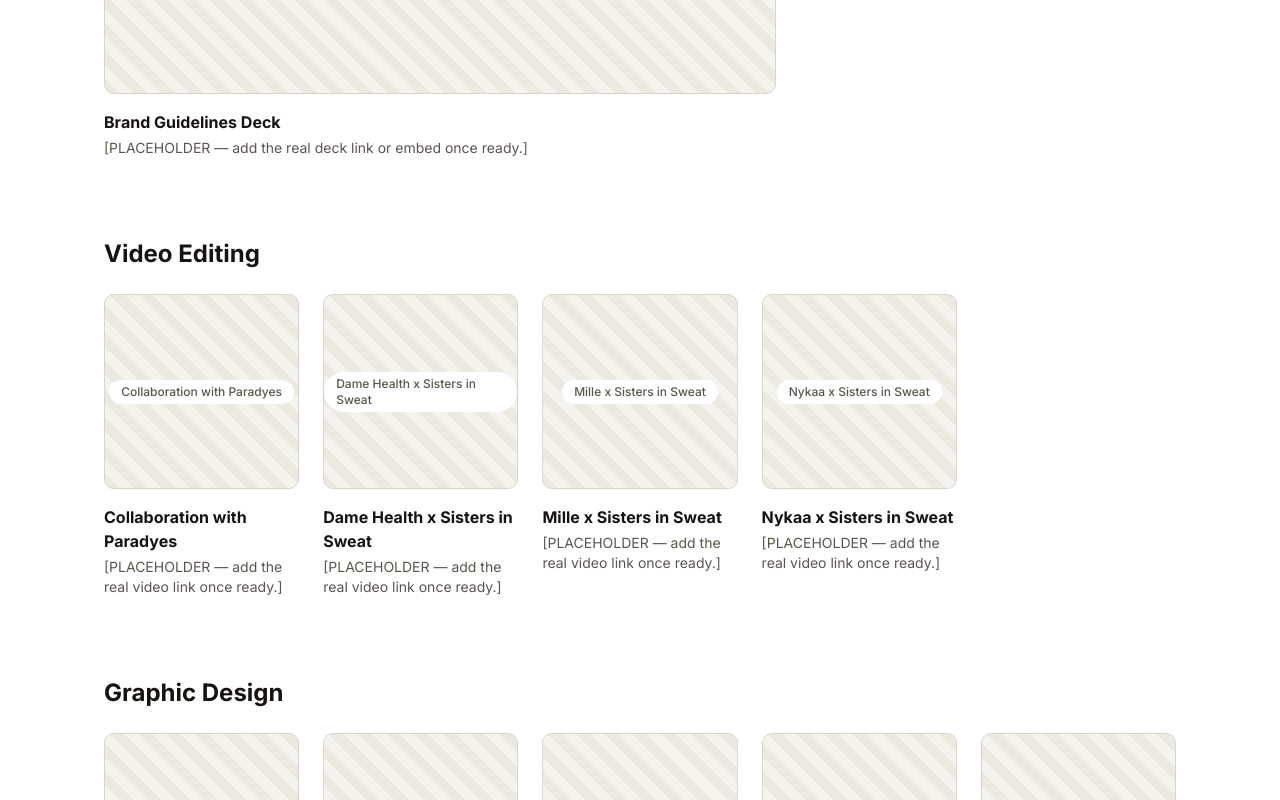
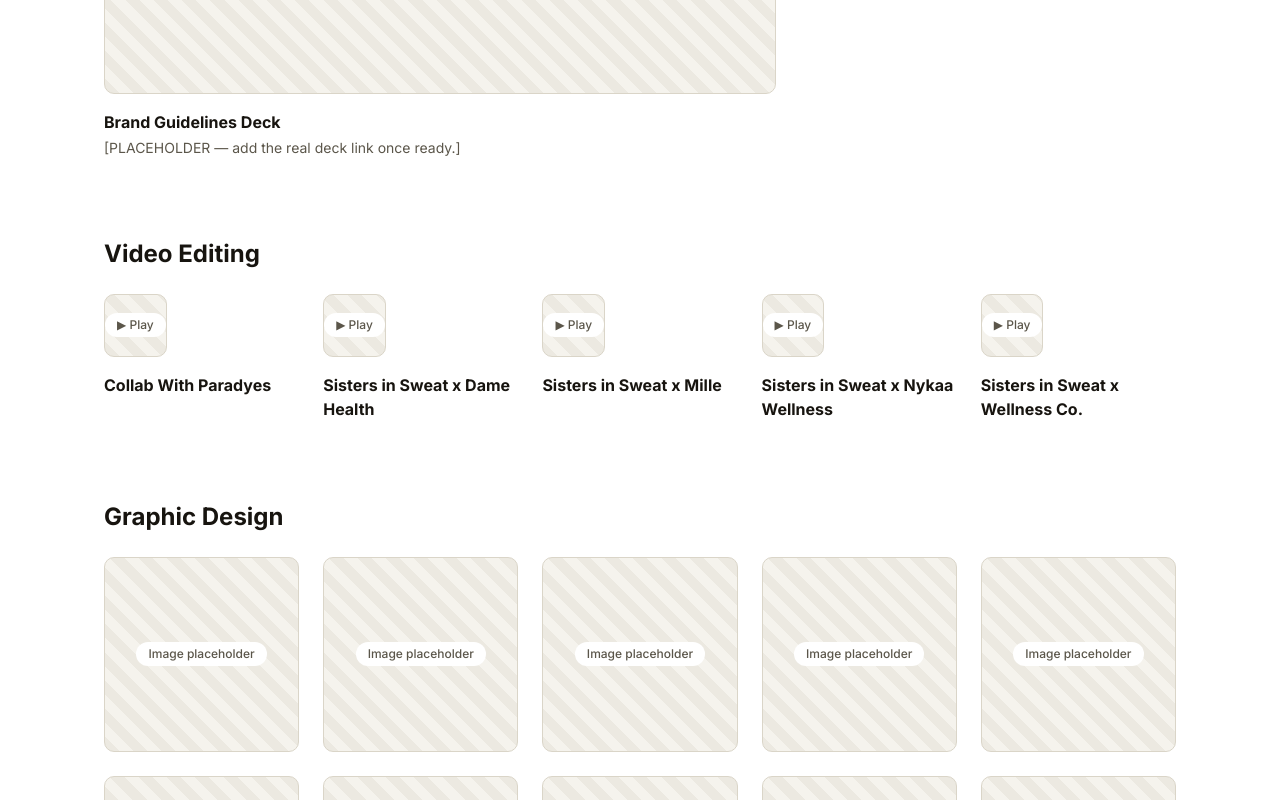
Before and after one commit to shubha-wq/shubha-portfolio, a Next.js app: page /projects in a window 1280 px wide. Shown: the part 1240-2040 px from the top of the page. Built offline with nearby package versions, Linux system fonts and the light colour scheme.

Commit message:
Add files via upload

```diff
--- a/app/page.tsx
+++ b/app/page.tsx
@@ -13,7 +13,7 @@
   const featuredSlugs = ["sisters-in-sweat", "voucher-management-system", "mohmani"];
   const featuredProjects = featuredSlugs
     .map((slug) => (projects as Project[]).find((p) => p.slug === slug))
-    .filter((p): p is Project => Boolean(p));
+    .filter((p): p is Project => Boolean(p) && p!.enabled);
 
   return (
     <main>
--- a/components/ProjectSections.tsx
+++ b/components/ProjectSections.tsx
@@ -1,20 +1,36 @@
 import Placeholder from "./Placeholder";
+import VideoCard from "./VideoCard";
 
-export type Item = {
+export type LinkItem = {
   id: string;
   title: string;
   description: string;
   url: string;
+  enabled: boolean;
 };
 
-export type Section = {
+export type VideoItem = {
   id: string;
   title: string;
-  layout: "featured" | "grid";
-  items: Item[];
+  description: string;
+  video: { type: "youtube" | "vimeo" | "file" | null; src: string; vertical?: boolean };
+  enabled: boolean;
 };
 
-function ItemCard({ item, compact = false }: { item: Item; compact?: boolean }) {
+export type ImageItem = {
+  id: string;
+  title: string;
+  description: string;
+  image: string;
+  enabled: boolean;
+};
+
+export type Section =
+  | { id: string; title: string; layout: "featured" | "grid"; kind: "link"; items: LinkItem[] }
+  | { id: string; title: string; layout: "featured" | "grid"; kind: "video"; items: VideoItem[] }
+  | { id: string; title: string; layout: "featured" | "grid"; kind: "image"; items: ImageItem[] };
+
+function LinkCard({ item, compact }: { item: LinkItem; compact?: boolean }) {
   const isPlaceholder = item.url === "#";
   return (
     <a
@@ -28,12 +44,8 @@
         label={item.title || "Image placeholder"}
         aspect={compact ? "aspect-square" : "aspect-[16/9]"}
       />
-      {item.title && (
-        <h3 className="mt-4 text-base font-bold text-ink">{item.title}</h3>
-      )}
-      {item.description && (
-        <p className="mt-1 text-sm text-inkdim">{item.description}</p>
-      )}
+      {item.title && <h3 className="mt-4 text-base font-bold text-ink">{item.title}</h3>}
+      {item.description && <p className="mt-1 text-sm text-inkdim">{item.description}</p>}
       {!isPlaceholder && (
         <span className="mt-2 text-sm font-semibold text-ink opacity-0 transition group-hover:opacity-100">
           Open ↗
@@ -43,30 +55,58 @@
   );
 }
 
+function ImageCard({ item }: { item: ImageItem }) {
+  return (
+    <div className="flex flex-col">
+      <Placeholder label={item.title || "Image placeholder"} aspect="aspect-square" />
+      {item.title && <h3 className="mt-4 text-base font-bold text-ink">{item.title}</h3>}
+      {item.description && <p className="mt-1 text-sm text-inkdim">{item.description}</p>}
+    </div>
+  );
+}
+
 export default function ProjectSections({ sections }: { sections: Section[] }) {
   return (
     <div className="mx-auto max-w-6xl space-y-20 px-6 md:px-10">
-      {sections.map((section) => (
+      {sections.map((section) => {
+        const visibleItems = section.items.filter((item) => item.enabled);
+        if (visibleItems.length === 0) return null;
+
+        return (
           <div key={section.id}>
-          <h2 className="mb-6 text-2xl font-bold text-ink">
-            {section.title}
-          </h2>
+            <h2 className="mb-6 text-2xl font-bold text-ink">{section.title}</h2>
 
             {section.layout === "featured" ? (
               <div className="max-w-2xl">
-              {section.items.map((item) => (
-                <ItemCard key={item.id} item={item} />
+                {section.kind === "link" &&
+                  (visibleItems as LinkItem[]).map((item) => (
+                    <LinkCard key={item.id} item={item} />
                   ))}
               </div>
             ) : (
               <div className="grid grid-cols-2 gap-6 sm:grid-cols-3 lg:grid-cols-5">
-              {section.items.map((item) => (
-                <ItemCard key={item.id} item={item} compact />
+                {section.kind === "video" &&
+                  (visibleItems as VideoItem[]).map((item) => (
+                    <VideoCard
+                      key={item.id}
+                      title={item.title}
+                      description={item.description}
+                      video={item.video}
+                    />
+                  ))}
+                {section.kind === "image" &&
+                  (visibleItems as ImageItem[]).map((item) => (
+                    <ImageCard key={item.id} item={item} />
+                  ))}
+                {section.kind === "link" &&
+                  (visibleItems as LinkItem[]).map((item) => (
+                    <LinkCard key={item.id} item={item} compact />
                   ))}
               </div>
             )}
           </div>
-      ))}
+        );
+      })}
     </div>
   );
 }
--- /dev/null
+++ b/components/VideoCard.tsx
@@ -0,0 +1,113 @@
+"use client";
+
+import { useState, useEffect } from "react";
+import Placeholder from "./Placeholder";
+
+type VideoData = {
+  type: "youtube" | "vimeo" | "file" | null;
+  src: string;
+  vertical?: boolean;
+};
+
+function embedUrl(video: VideoData): string | null {
+  if (!video.type || !video.src) return null;
+  if (video.type === "youtube") {
+    return `https://www.youtube.com/embed/${video.src}?autoplay=1`;
+  }
+  if (video.type === "vimeo") {
+    return `https://player.vimeo.com/video/${video.src}?autoplay=1`;
+  }
+  return null; // "file" is handled directly with a <video> tag
+}
+
+export default function VideoCard({
+  title,
+  description,
+  video,
+}: {
+  title: string;
+  description: string;
+  video: VideoData;
+}) {
+  const [open, setOpen] = useState(false);
+  const hasVideo = Boolean(video?.type && video?.src);
+  const iframeSrc = video ? embedUrl(video) : null;
+
+  useEffect(() => {
+    if (!open) return;
+    const onKey = (e: KeyboardEvent) => e.key === "Escape" && setOpen(false);
+    window.addEventListener("keydown", onKey);
+    document.body.style.overflow = "hidden";
+    return () => {
+      window.removeEventListener("keydown", onKey);
+      document.body.style.overflow = "";
+    };
+  }, [open]);
+
+  return (
+    <>
+      <button
+        type="button"
+        onClick={() => hasVideo && setOpen(true)}
+        disabled={!hasVideo}
+        className={`group flex w-full flex-col text-left ${
+          hasVideo ? "cursor-pointer" : "cursor-default"
+        }`}
+      >
+        <div className="relative">
+          <Placeholder
+            label={hasVideo ? "▶ Play" : title || "Video placeholder"}
+            aspect="aspect-square"
+          />
+        </div>
+        {title && <h3 className="mt-4 text-base font-bold text-ink">{title}</h3>}
+        {description && (
+          <p className="mt-1 text-sm text-inkdim">{description}</p>
+        )}
+      </button>
+
+      {open && hasVideo && (
+        <div
+          className="fixed inset-0 z-50 flex items-center justify-center bg-black/80 p-6"
+          onClick={() => setOpen(false)}
+        >
+          <div
+            className={`relative w-full ${
+              video.vertical ? "max-w-xs" : "max-w-3xl"
+            }`}
+            onClick={(e) => e.stopPropagation()}
+          >
+            <button
+              type="button"
+              onClick={() => setOpen(false)}
+              className="absolute -top-10 right-0 text-sm font-medium text-paper"
+            >
+              Close ✕
+            </button>
+            <div
+              className={`w-full overflow-hidden rounded-card bg-black ${
+                video.vertical ? "aspect-[9/16]" : "aspect-video"
+              }`}
+            >
+              {video.type === "file" ? (
+                <video
+                  src={video.src}
+                  controls
+                  autoPlay
+                  className="h-full w-full"
+                />
+              ) : iframeSrc ? (
+                <iframe
+                  src={iframeSrc}
+                  allow="autoplay; fullscreen; picture-in-picture"
+                  allowFullScreen
+                  className="h-full w-full"
+                />
+              ) : null}
+            </div>
+          </div>
+        </div>
+      )}
+    </>
+  );
+}
--- a/content/external-projects.json
+++ b/content/external-projects.json
@@ -3,12 +3,14 @@
     "id": "nextleap",
     "title": "NextLeap Final Project + Portfolio",
     "layout": "featured",
+    "kind": "link",
     "items": [
       {
         "id": "nextleap-portfolio",
         "title": "NextLeap Portfolio",
         "description": "Product Management Fellowship — recognised as a Top Fellow.",
-        "url": "https://nextleap.app/portfolio/shubha-singh"
+        "url": "https://nextleap.app/portfolio/shubha-singh",
+        "enabled": true
       }
     ]
   },
@@ -16,12 +18,14 @@
     "id": "brand-guidelines-sis",
     "title": "Brand Guidelines Deck — Sisters in Sweat",
     "layout": "featured",
+    "kind": "link",
     "items": [
       {
         "id": "sis-brand-deck",
         "title": "Brand Guidelines Deck",
-        "description": "[PLACEHOLDER — add the real deck link or embed once ready.]",
-        "url": "#"
+        "description": "[PLACEHOLDER — add the real deck link once ready.]",
+        "url": "#",
+        "enabled": true
       }
     ]
   },
@@ -29,30 +33,42 @@
     "id": "video-editing",
     "title": "Video Editing",
     "layout": "grid",
+    "kind": "video",
     "items": [
       {
         "id": "video-paradyes",
-        "title": "Collaboration with Paradyes",
-        "description": "[PLACEHOLDER — add the real video link once ready.]",
-        "url": "#"
+        "title": "Collab With Paradyes",
+        "description": "",
+        "video": { "type": "youtube", "src": "FnCDs8kQ644", "vertical": true },
+        "enabled": true
       },
       {
         "id": "video-dame-health",
-        "title": "Dame Health x Sisters in Sweat",
-        "description": "[PLACEHOLDER — add the real video link once ready.]",
-        "url": "#"
+        "title": "Sisters in Sweat x Dame Health",
+        "description": "",
+        "video": { "type": "youtube", "src": "YabxEyLkXYw", "vertical": true },
+        "enabled": true
       },
       {
         "id": "video-mille",
-        "title": "Mille x Sisters in Sweat",
-        "description": "[PLACEHOLDER — add the real video link once ready.]",
-        "url": "#"
+        "title": "Sisters in Sweat x Mille",
+        "description": "",
+        "video": { "type": "youtube", "src": "OVSfZnnnmyE", "vertical": true },
+        "enabled": true
       },
       {
         "id": "video-nykaa",
-        "title": "Nykaa x Sisters in Sweat",
-        "description": "[PLACEHOLDER — add the real video link once ready.]",
-        "url": "#"
+        "title": "Sisters in Sweat x Nykaa Wellness",
+        "description": "",
+        "video": { "type": "youtube", "src": "pNR5YOFEmKM", "vertical": true },
+        "enabled": true
+      },
+      {
+        "id": "video-wellness-co",
+        "title": "Sisters in Sweat x Wellness Co.",
+        "description": "",
+        "video": { "type": "youtube", "src": "YBvU5vp9Agc", "vertical": true },
+        "enabled": true
       }
     ]
   },
@@ -60,17 +76,18 @@
     "id": "graphic-design",
     "title": "Graphic Design",
     "layout": "grid",
+    "kind": "image",
     "items": [
-      { "id": "graphic-1", "title": "", "description": "", "url": "#" },
-      { "id": "graphic-2", "title": "", "description": "", "url": "#" },
-      { "id": "graphic-3", "title": "", "description": "", "url": "#" },
-      { "id": "graphic-4", "title": "", "description": "", "url": "#" },
-      { "id": "graphic-5", "title": "", "description": "", "url": "#" },
-      { "id": "graphic-6", "title": "", "description": "", "url": "#" },
-      { "id": "graphic-7", "title": "", "description": "", "url": "#" },
-      { "id": "graphic-8", "title": "", "description": "", "url": "#" },
-      { "id": "graphic-9", "title": "", "description": "", "url": "#" },
-      { "id": "graphic-10", "title": "", "description": "", "url": "#" }
+      { "id": "graphic-1", "title": "", "description": "", "image": "", "enabled": true },
+      { "id": "graphic-2", "title": "", "description": "", "image": "", "enabled": true },
+      { "id": "graphic-3", "title": "", "description": "", "image": "", "enabled": true },
+      { "id": "graphic-4", "title": "", "description": "", "image": "", "enabled": true },
+      { "id": "graphic-5", "title": "", "description": "", "image": "", "enabled": true },
+      { "id": "graphic-6", "title": "", "description": "", "image": "", "enabled": true },
+      { "id": "graphic-7", "title": "", "description": "", "image": "", "enabled": true },
+      { "id": "graphic-8", "title": "", "description": "", "image": "", "enabled": true },
+      { "id": "graphic-9", "title": "", "description": "", "image": "", "enabled": true },
+      { "id": "graphic-10", "title": "", "description": "", "image": "", "enabled": true }
     ]
   }
 ]
--- a/lib/types.ts
+++ b/lib/types.ts
@@ -17,4 +17,5 @@
   problem: string;
   process: string;
   outcome: string;
+  enabled: boolean;
 };
```
Also changed, not shown: app/projects/[slug]/page.tsx (+5 -3 lines), content/projects.json (+10 -5 lines). Lines whose indentation alone changed are shown as unchanged.
